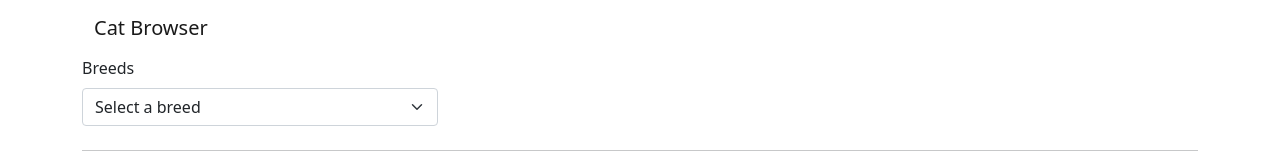
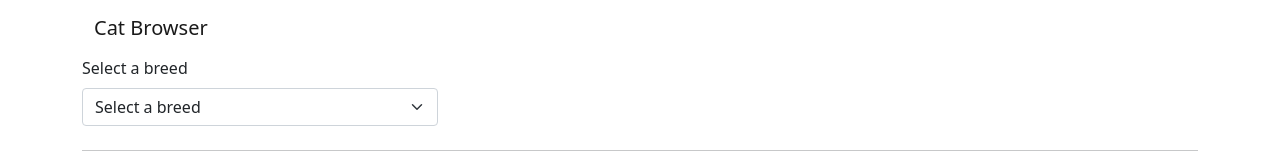
Before and after one commit to jsnulla/cat-browser, a React (Create React App) app: page / in a window 1280 px wide. Shown: the top 160 px of the page. Built offline with nearby package versions, Linux system fonts and the light colour scheme; no server answers.

Commit message:
refactor InputSelect component to use proper types, and use state instead of props

```diff
--- a/src/components/InputSelect/index.tsx
+++ b/src/components/InputSelect/index.tsx
@@ -1,44 +1,31 @@
-import React, { PropsWithChildren } from 'react';
+import React from 'react';
 import { Form, FormGroup } from 'react-bootstrap';
 import { useDispatch, useSelector } from 'react-redux';
 import { appBreedSelected } from '../../state/actions';
 
-interface Props extends PropsWithChildren<any> {
-  id: string;
-  label: string;
-  options: InputOption[];
-  defaultOptionText: string;
-}
-
-interface InputOption {
-  value: string;
-  text: string;
-}
-
-const InputSelect = (props: Props) => {
+const InputSelect = () => {
+  const elementIdentifier = 'breed-select-input';
+  const breedOptions = useSelector((state: App.State) => state.breedOptions);
   const currentSelectedBreedId = useSelector(
-    (state: any) => state.selectedBreedId
+    (state: App.State) => state.selectedBreedId
   );
   const dispatch = useDispatch();
 
   const generateOptionElement = (
-    option: InputOption,
+    value: string,
+    text: string,
     disabled: boolean = false
   ) => {
     return (
-      <option
-        disabled={disabled}
-        key={`opt-key-${option.value}`}
-        value={option.value}
-      >
-        {option.text}
+      <option disabled={disabled} key={`opt-key-${value}`} value={value}>
+        {text}
       </option>
     );
   };
 
-  const renderOptions = (options: InputOption[]) => {
-    return options.map((option: InputOption) => {
-      return generateOptionElement(option);
+  const renderOptions = (breeds: API.Breed[]) => {
+    return breeds.map((breed: API.Breed) => {
+      return generateOptionElement(breed.id, breed.name);
     });
   };
 
@@ -48,23 +35,17 @@ const InputSelect = (props: Props) => {
 
   return (
     <React.Fragment>
-      <Form.Label htmlFor={props.id}>{props.label}</Form.Label>
+      <Form.Label htmlFor={elementIdentifier}>Select a breed</Form.Label>
       <FormGroup>
         <select
           className="form-control form-select"
-          name={props.id}
-          id={props.id}
+          name={elementIdentifier}
+          id={elementIdentifier}
           value={currentSelectedBreedId || -1}
           onChange={handleChange}
         >
-          {generateOptionElement(
-            {
-              value: '-1',
-              text: props.defaultOptionText,
-            },
-            true
-          )}
-          {renderOptions(props.options)}
+          {generateOptionElement('-1', 'Select a breed', true)}
+          {renderOptions(breedOptions)}
         </select>
       </FormGroup>
     </React.Fragment>
--- a/src/pages/Home/index.tsx
+++ b/src/pages/Home/index.tsx
@@ -7,23 +7,25 @@ import InputSelect from '../../components/InputSelect';
 import { apiBreedsFetched } from '../../state/actions';
 
 const Home = () => {
-  const breedOptions = useSelector((state: any) => state.breedOptions);
-  const selectedBreedId = useSelector((state: any) => state.selectedBreedId);
+  const breedOptions = useSelector((state: App.State) => state.breedOptions);
+  const selectedBreedId = useSelector(
+    (state: App.State) => state.selectedBreedId
+  );
   const dispatch = useDispatch();
 
   useEffect(() => {
     if (breedOptions.length === 0) {
       API.getBreeds().then((apiResponse) => {
         if (apiResponse.data) {
-          const breeds = apiResponse.data.map((breed: any) => {
+          const fetchedBreeds = apiResponse.data.map((breed: any) => {
             return {
-              value: breed.id,
-              text: breed.name,
+              id: breed.id,
+              name: breed.name,
               description: breed.description,
             };
           });
 
-          dispatch(apiBreedsFetched(breeds));
+          dispatch(apiBreedsFetched(fetchedBreeds));
         }
       });
     }
@@ -33,12 +35,7 @@ const Home = () => {
     <React.Fragment>
       <Row>
         <Col md={4}>
-          <InputSelect
-            id="select-breed-dropdown"
-            label="Breeds"
-            options={breedOptions}
-            defaultOptionText="Select a breed"
-          />
+          <InputSelect />
         </Col>
       </Row>
       <Row className="mt-2">
```
